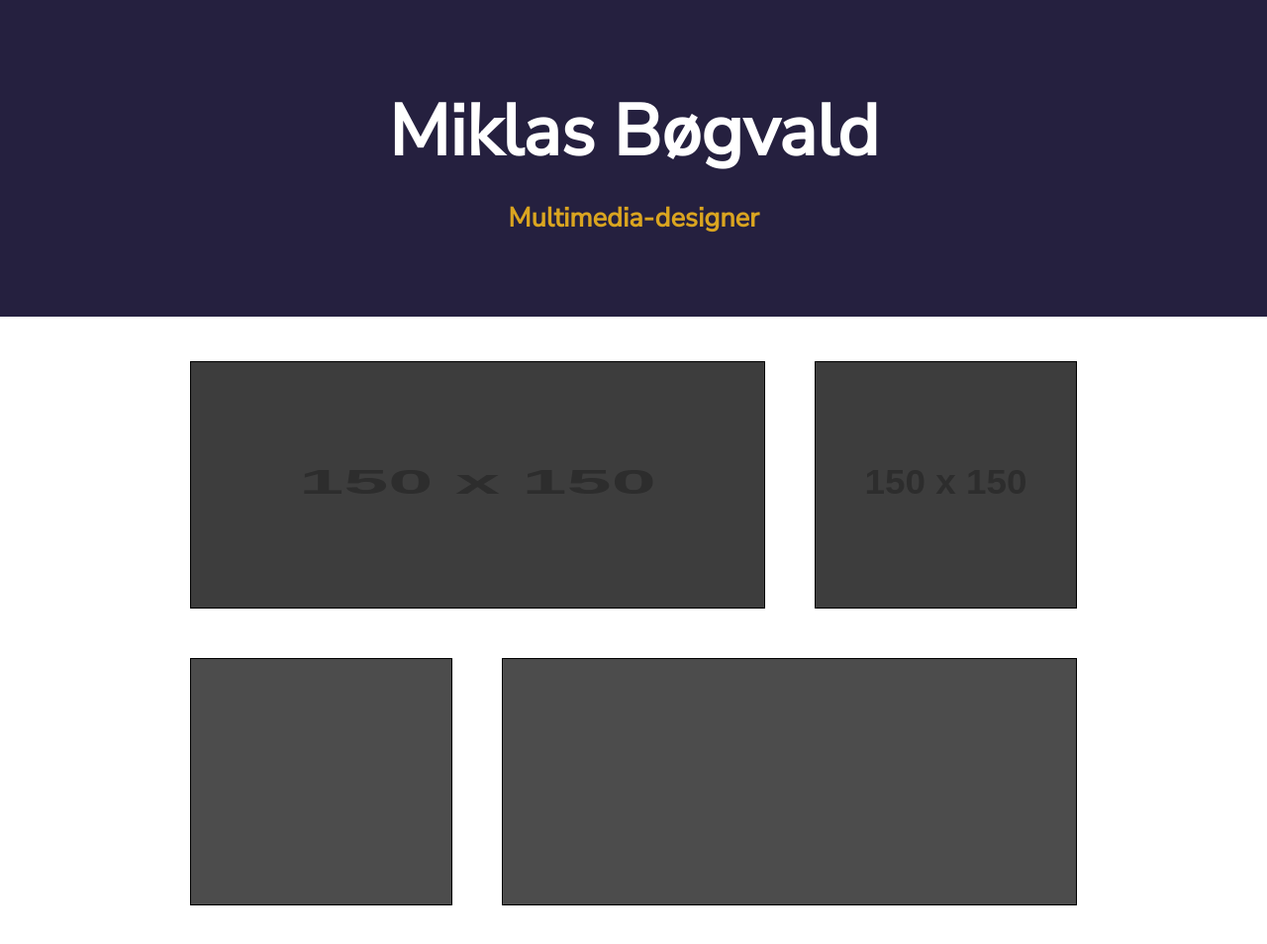
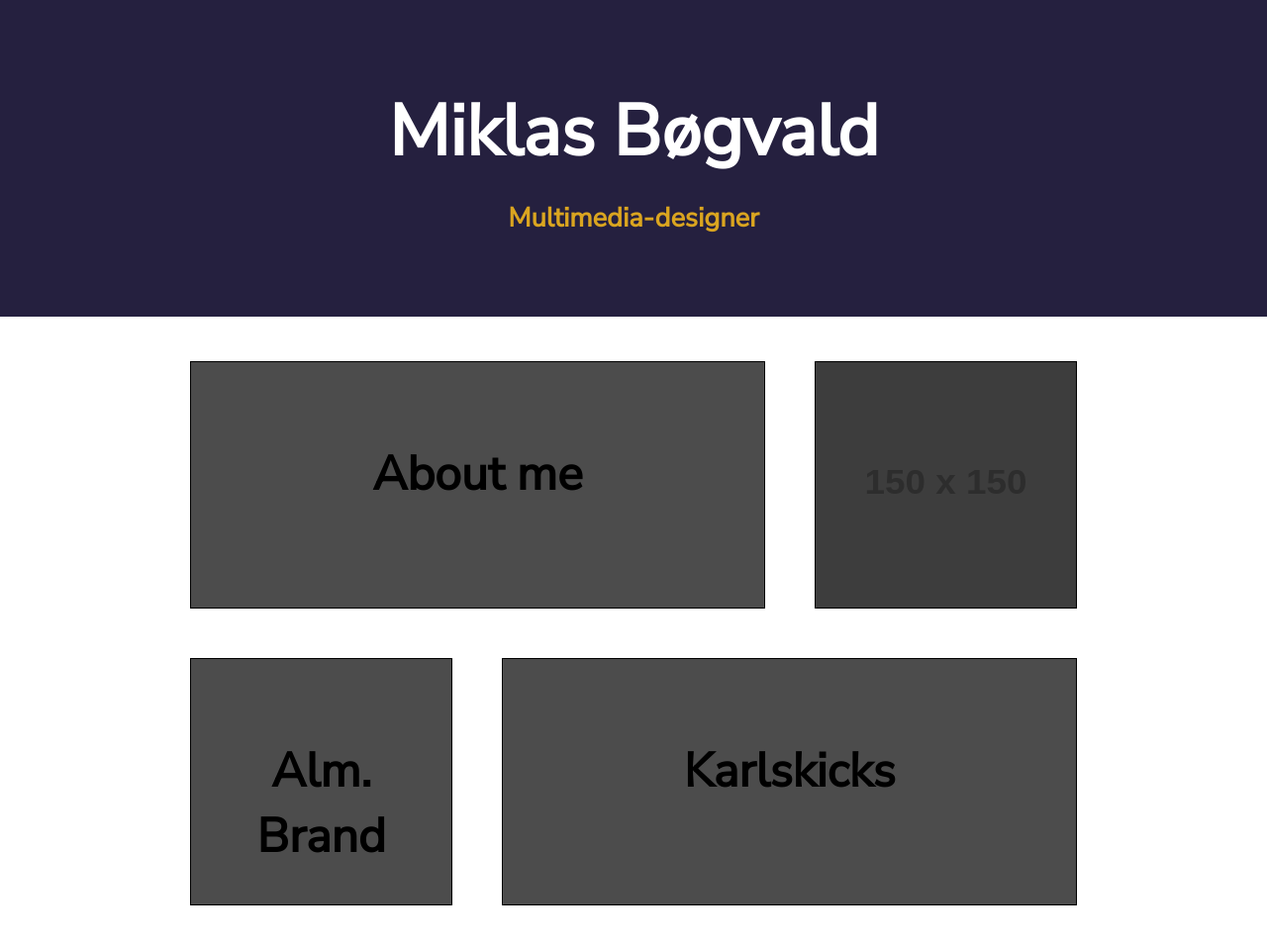
Before and after one commit to mBoegvald/realPortfolio, a plain HTML site: page index.html in a window 1280 px wide. Shown: the whole page at 99% size. Drawn offline with Linux system fonts and the light colour scheme; placeholder pictures from the web are drawn by us.

```diff
--- a/index.html
+++ b/index.html
@@ -95,7 +95,6 @@
 
       .flipBox {
         position: relative;
-        text-align: center;
         transition: transform 1.2s;
         transform-style: preserve-3d;
         pointer-events: all;
@@ -160,6 +159,14 @@
         max-width: 100%;
         padding: 0;
       }
+      .frontHeader {
+        font-size: 3em;
+        padding-top: 80px;
+        text-align: center;
+      }
+      a {
+        pointer-events: all;
+      }
     </style>
   </head>
   <body>
@@ -175,9 +182,16 @@
           <div class="boxWide flipBox">
             <div class="overlay"></div>
             <div class="flipFront">
-              <img src="https://via.placeholder.com/150" />
+              <h1 class="frontHeader">About me</h1>
             </div>
-            <div class="flipBack"></div>
+            <div class="flipBack">
+              <h2 class="light">
+                - Multimedia-designer with more focus on functionality than
+                design.
+              </h2>
+              <h2 class="light">- Wants to learn</h3>
+              <h2 class="light">- Likes to work at night</h3>
+            </div>
           </div>
 
           <div class="boxNarrow flipBox">
@@ -195,13 +209,22 @@
 
           <div class="boxNarrow flipBox">
             <div class="overlay"></div>
-            <div class="flipFront"></div>
-            <div class="flipBack"></div>
+            <div class="flipFront">
+              <h1 class="frontHeader">Alm. Brand</h1>
+            </div>
+            <div class="flipBack">
+              <a class="frontHeader" href="http://mboegvald.dk/kea/06-brugercentreret/almbrand_done/">Link's not working</a>
+            </div>
           </div>
           <div class="boxWide flipBox">
-            <div class="overlay"></div>
-            <div class="flipFront"></div>
-            <div class="flipBack"></div>
+            <div class="overlay">
+            </div>
+            <div class="flipFront">
+              <h1 class="frontHeader">Karlskicks</h1>
+            </div>
+            <div class="flipBack">
+              <a class="frontHeader" href="http://mboegvald.dk/kea/2semEksamen/">Link's not working</a>
+            </div>
           </div>
         </div>
       </div>
```
